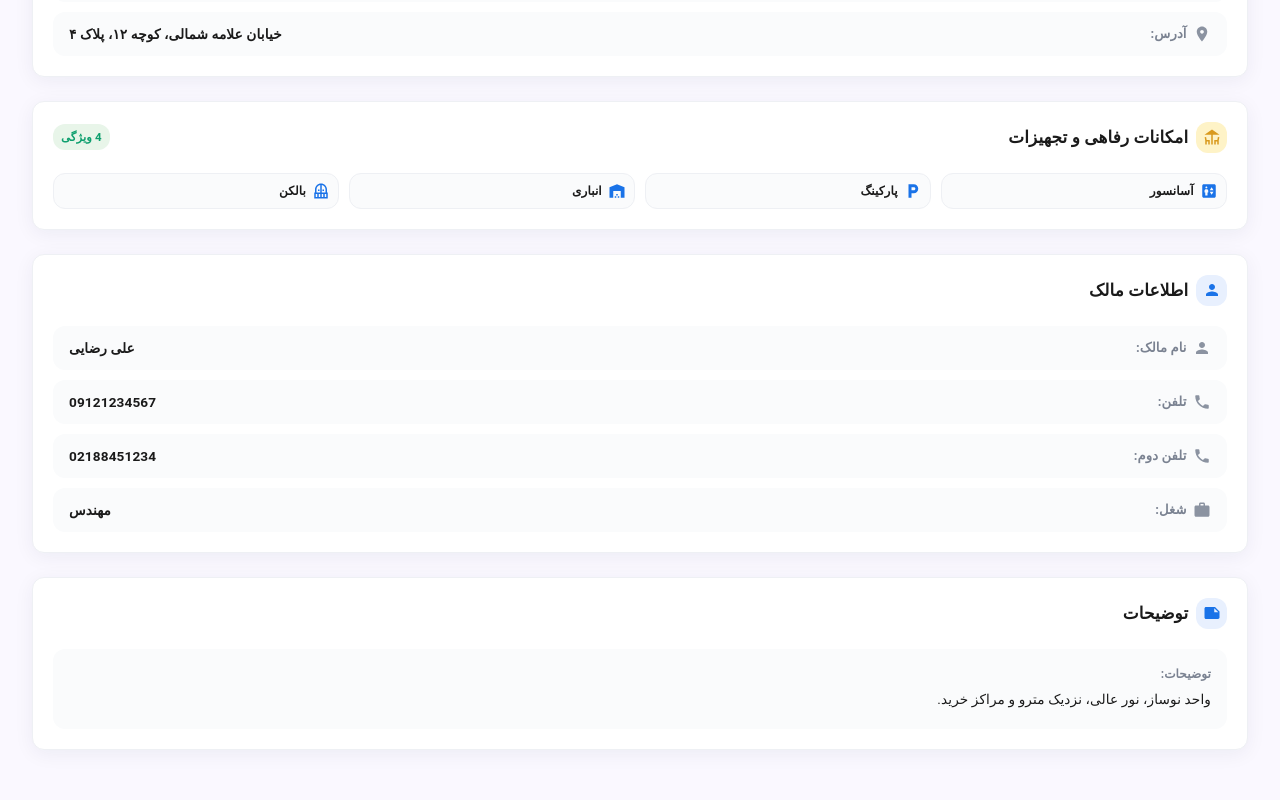
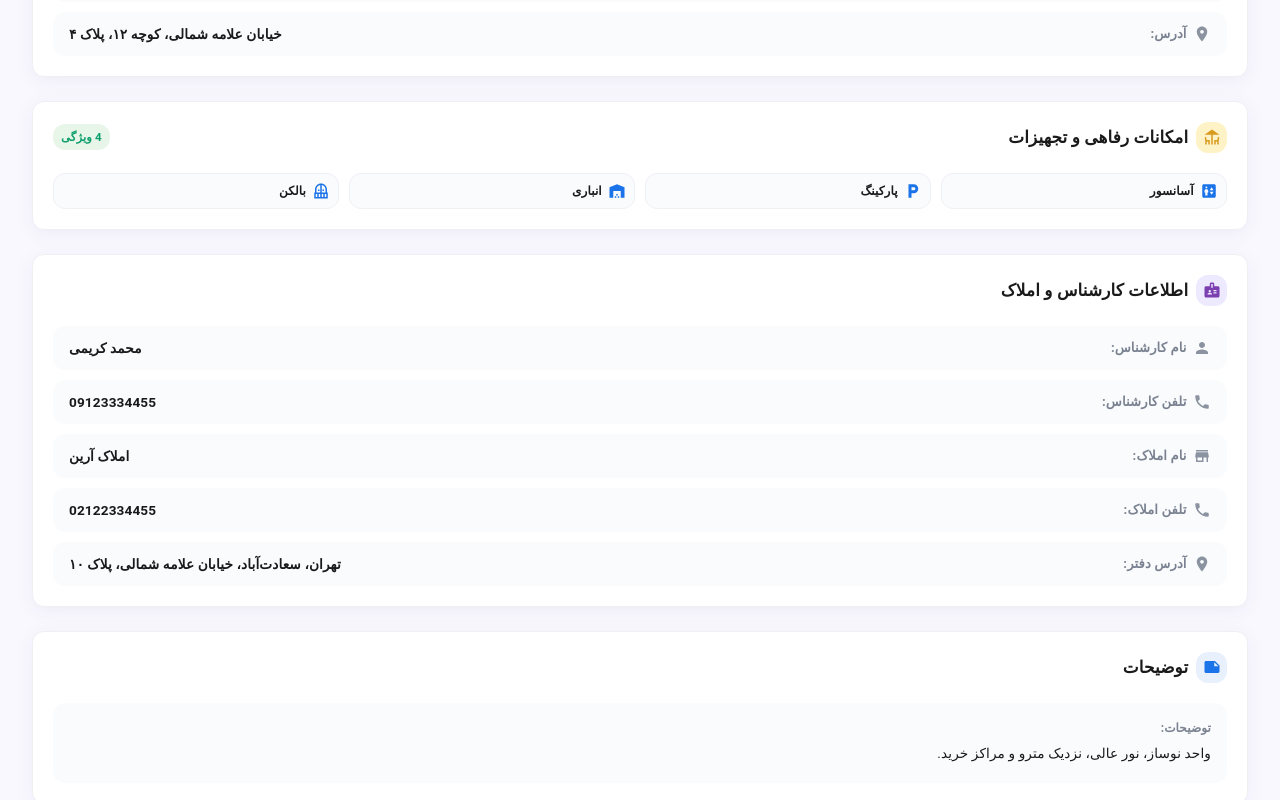
Before and after one commit to mhk8691/melkino-landing, a Next.js app: page /property/1 in a window 1280 px wide. Shown: the part 1824-2624 px from the top of the page. Built offline with nearby package versions, Linux system fonts and the light colour scheme; what @mui/material-nextjs would draw is missing.

Commit message:
fix:bug fix propertyDetail

```diff
--- a/app/Components/PropertyDetail/PropertyDetail.tsx
+++ b/app/Components/PropertyDetail/PropertyDetail.tsx
@@ -22,8 +22,47 @@
 import NoteIcon from "@mui/icons-material/Note";
 import ThermostatIcon from "@mui/icons-material/Thermostat";
 import AcUnitIcon from "@mui/icons-material/AcUnit";
+import StoreIcon from "@mui/icons-material/Store";
+import BadgeIcon from "@mui/icons-material/Badge";
 
 export type PropertyMode = "file" | "request";
+
+// ---------- انواع جدید ----------
+export interface AgentsType {
+  id: string;
+  firstName: string;
+  lastName: string;
+  phoneNumber: string;
+  profileImage?: string | null;
+  createdAt?: string;
+  updatedAt?: string;
+  role: "real_estate_agent" | "accountant" | "secretary";
+  agencyId: string;
+  agencyName: string;
+  homeAddress: string;
+  workAddress: string;
+  registrationData: Record<string, unknown>;
+}
+
+export interface AgencyType {
+  id: string;
+  firstName: string;
+  lastName: string;
+  phoneNumber: string;
+  profileImage?: string | null;
+  createdAt?: string;
+  updatedAt?: string;
+  role: string;
+  agencyName: string;
+  postalCode: string;
+  maritalStatus: "married" | "single";
+  officeAddress: string;
+  officePropertyStatus: "owner" | "tenant";
+  leaseEndDate?: string | null;
+  logo?: string | null;
+  managerImage?: string | null;
+  registrationData: Record<string, unknown>;
+}
 
 export type FilePropertyData = {
   id: number;
@@ -48,11 +87,10 @@
   totalFloor: number;
   direction: string;
   amenities: string[];
-  ownerName: string;
-  ownerPhone: string;
-  ownerPhone2: string;
-  ownerJob: string;
   description: string;
+  // به جای اطلاعات مالک، اطلاعات کارشناس و املاک
+  agent?: AgentsType;
+  agency?: AgencyType;
 };
 
 export type RequestPropertyData = {
@@ -69,6 +107,7 @@
   roomCount: number;
   requesterName: string;
   requesterPhone: string;
+  // توجه: در حالت درخواست، اطلاعات کارشناس و املاک وجود ندارد
 };
 
 export type PropertyDetailsProps =
@@ -309,6 +348,49 @@
   );
 }
 
+// ---------- بخش اطلاعات کارشناس و املاک (فقط فیلدهای عمومی) ----------
+function AgentAgencyCard({
+  agent,
+  agency,
+}: {
+  agent?: AgentsType;
+  agency?: AgencyType;
+}) {
+  if (!agent && !agency) return null;
+
+  const fullName = agent ? `${agent.firstName} ${agent.lastName}`.trim() : "-";
+
+  return (
+    <BaseCard>
+      <SectionHeader
+        icon={BadgeIcon}
+        title="اطلاعات کارشناس و املاک"
+        iconBg="#ede9fe"
+        iconColor="#7b3fb0"
+      />
+      <Stack spacing={{ xs: 1, md: 1.2 }}>
+        {agent && (
+          <>
+            <InfoRow label="نام کارشناس" value={fullName || "-"} icon={PersonIcon} />
+            <InfoRow label="تلفن کارشناس" value={agent.phoneNumber || "-"} icon={PhoneIcon} />
+          </>
+        )}
+        {agency && (
+          <>
+            <InfoRow label="نام املاک" value={agency.agencyName || "-"} icon={StoreIcon} />
+            <InfoRow label="تلفن املاک" value={agency.phoneNumber || "-"} icon={PhoneIcon} />
+            <InfoRow
+              label="آدرس دفتر"
+              value={agency.officeAddress || "-"}
+              icon={LocationOnIcon}
+            />
+          </>
+        )}
+      </Stack>
+    </BaseCard>
+  );
+}
+
 export default function PropertyDetails(props: PropertyDetailsProps) {
   if (props.mode === "file") {
     const d = props.data;
@@ -384,7 +466,11 @@
             <InfoRow label="کف‌پوش" value={d.flooring} icon={SquareFootIcon} />
             <InfoRow label="نما" value={d.facade} icon={HomeWorkIcon} />
             <InfoRow label="قیمت کل" value={formatPrice(d.totalPrice)} icon={DescriptionIcon} />
-            <InfoRow label="قیمت متری" value={formatPrice(d.pricePerMeter)} icon={DescriptionIcon} />
+            <InfoRow
+              label="قیمت متری"
+              value={formatPrice(d.pricePerMeter)}
+              icon={DescriptionIcon}
+            />
           </Stack>
         </BaseCard>
 
@@ -450,21 +536,13 @@
           </BaseCard>
         )}
 
-        <BaseCard>
-          <SectionHeader icon={PersonIcon} title="اطلاعات مالک" />
-          <Stack spacing={{ xs: 1, md: 1.2 }}>
-            <InfoRow label="نام مالک" value={d.ownerName} icon={PersonIcon} />
-            <InfoRow label="تلفن" value={d.ownerPhone} icon={PhoneIcon} />
-            <InfoRow label="تلفن دوم" value={d.ownerPhone2} icon={PhoneIcon} />
-            <InfoRow label="شغل" value={d.ownerJob} icon={WorkIcon} />
-          </Stack>
-        </BaseCard>
+        {/* جایگزین اطلاعات مالک */}
+        <AgentAgencyCard agent={d.agent} agency={d.agency} />
 
-        {(d.description) && (
+        {d.description && (
           <BaseCard>
             <SectionHeader icon={NoteIcon} title="توضیحات" />
             <Stack spacing={{ xs: 1, md: 1.2 }}>
-              {d.description && (
               <Box
                 sx={{
                   p: { xs: 1.5, md: 2 },
@@ -492,8 +570,6 @@
                   {d.description}
                 </Typography>
               </Box>
-              )}
-
             </Stack>
           </BaseCard>
         )}
@@ -579,6 +655,7 @@
           <InfoRow label="تلفن" value={d.requesterPhone} icon={PhoneIcon} />
         </Stack>
       </BaseCard>
+
     </Box>
   );
 }
--- a/app/property/[id]/page.tsx
+++ b/app/property/[id]/page.tsx
@@ -30,13 +30,38 @@
   totalFloor: 6,
   direction: "شمالی",
   amenities: ["آسانسور", "پارکینگ", "انباری", "بالکن"],
-  ownerName: "علی رضایی",
-  ownerPhone: "09121234567",
-  ownerPhone2: "02188451234",
-  ownerJob: "مهندس",
   description: "واحد نوساز، نور عالی، نزدیک مترو و مراکز خرید.",
+  agent: {
+    id: "ag-1",
+    firstName: "محمد",
+    lastName: "کریمی",
+    phoneNumber: "09123334455",
+    profileImage: null,
+    role: "real_estate_agent",
+    agencyId: "agn-1",
+    agencyName: "املاک آرین",
+    homeAddress: "تهران، سعادت‌آباد",
+    workAddress: "تهران، سعادت‌آباد، خیابان علامه شمالی",
+    registrationData: {},
+  },
+  agency: {
+    id: "agn-1",
+    firstName: "رضا",
+    lastName: "احمدی",
+    phoneNumber: "02122334455",
+    profileImage: null,
+    role: "manager",
+    agencyName: "املاک آرین",
+    postalCode: "1998712345",
+    maritalStatus: "married",
+    officeAddress: "تهران، سعادت‌آباد، خیابان علامه شمالی، پلاک ۱۰",
+    officePropertyStatus: "owner",
+    leaseEndDate: null,
+    logo: null,
+    managerImage: null,
+    registrationData: {},
+  },
 };
-
 // دیتای درخواست (نمونه)
 const requestData: RequestPropertyData = {
   id: 1,
```
Lines whose indentation alone changed are shown as unchanged.
